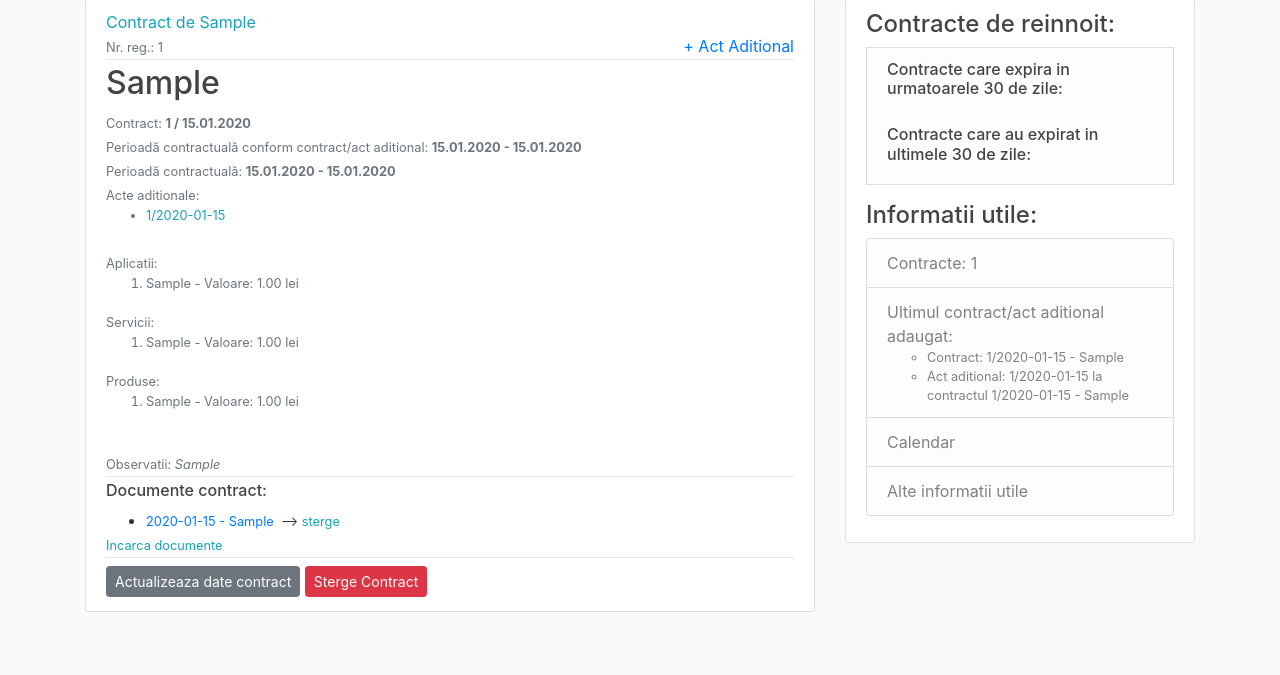
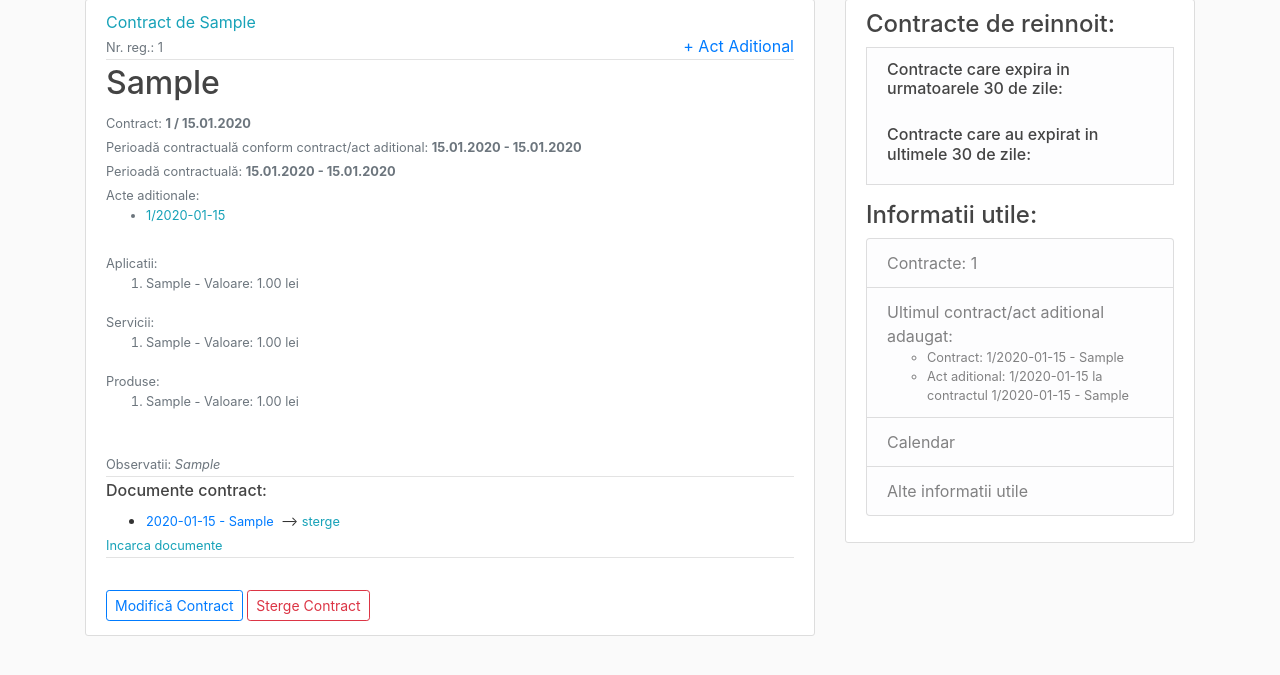
Before and after one commit to adina-calin/contracts, a Django app: page /contracte/contract/1/ in a window 1280 px wide. Shown: the part 81-756 px from the top of the page. Run offline with Django 3.2, Linux system fonts and the light colour scheme; a user stored in the database is signed in; tables that the repository leaves empty hold one stand-in row (values such as "Sample post"); some libraries are stand-ins or nearby versions.

Commit message:
modificare butoane

```diff
--- a/src/ev_contracte/contr_clienti/templates/contr_clienti/contract_detail.html
+++ b/src/ev_contracte/contr_clienti/templates/contr_clienti/contract_detail.html
@@ -98,10 +98,11 @@
 
             <!--Actualizarea contractului-->
             {% if user.is_authenticated %}
-            <a class="btn btn-secondary btn-sm mt-1 mb-1" href="{% url 'contract-update' contract.id %}">Actualizeaza date contract</a>
+            <br>
+            <a class="btn btn-outline-primary btn-sm mt-1 mb-1" href="{% url 'contract-update' contract.id %}">Modifică Contract</a>
 
             <!--Stergerea contractului (Bootstrap Modal)-->
-            <button type="button" class="btn btn-danger btn-sm mt-1 mb-1" data-toggle="modal" data-target="#stergeContract">
+            <button type="button" class="btn btn-outline-danger btn-sm mt-1 mb-1" data-toggle="modal" data-target="#stergeContract">
                 Sterge Contract
             </button>
             <div class="modal fade" id="stergeContract" tabindex="-1" role="dialog" aria-labelledby="stergeContractLabel" aria-hidden="true">
```
